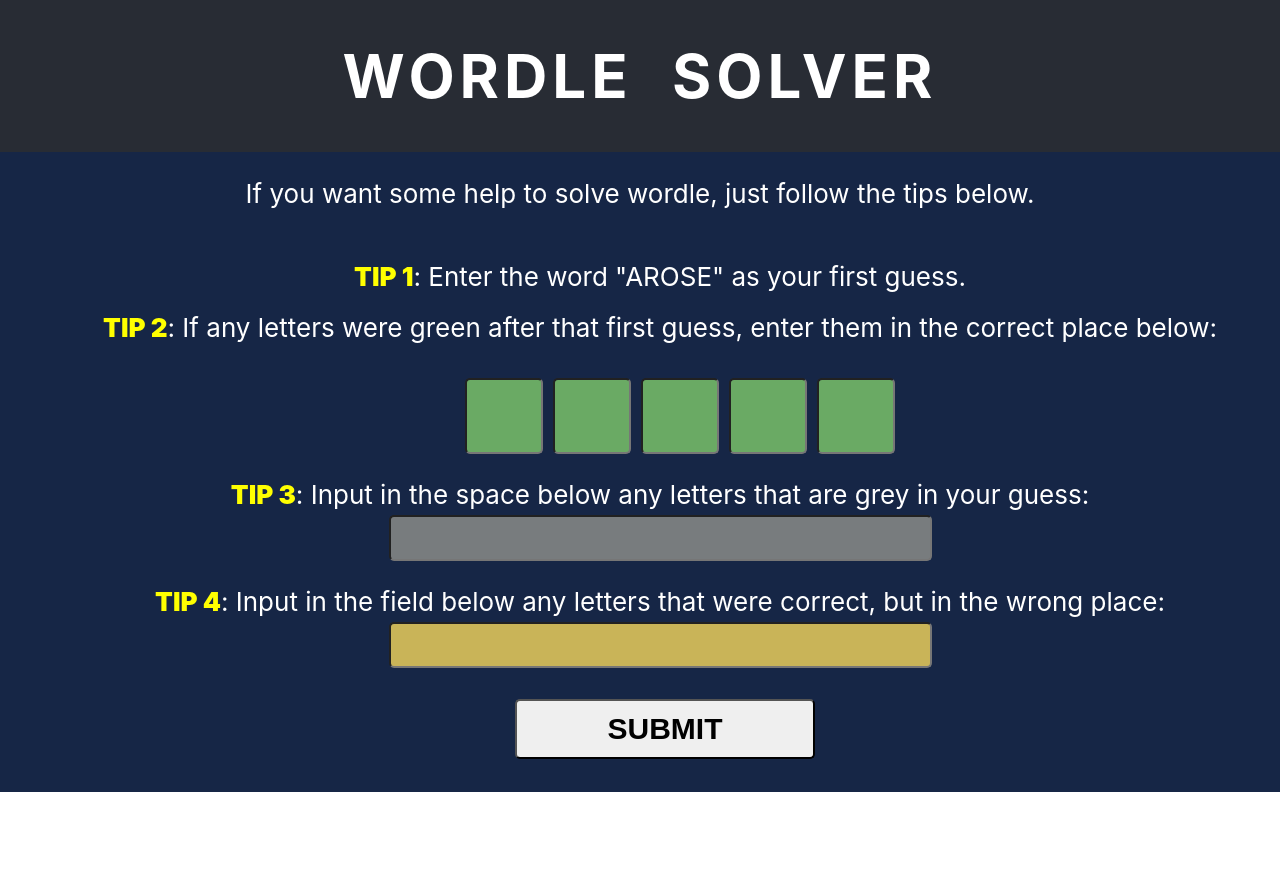
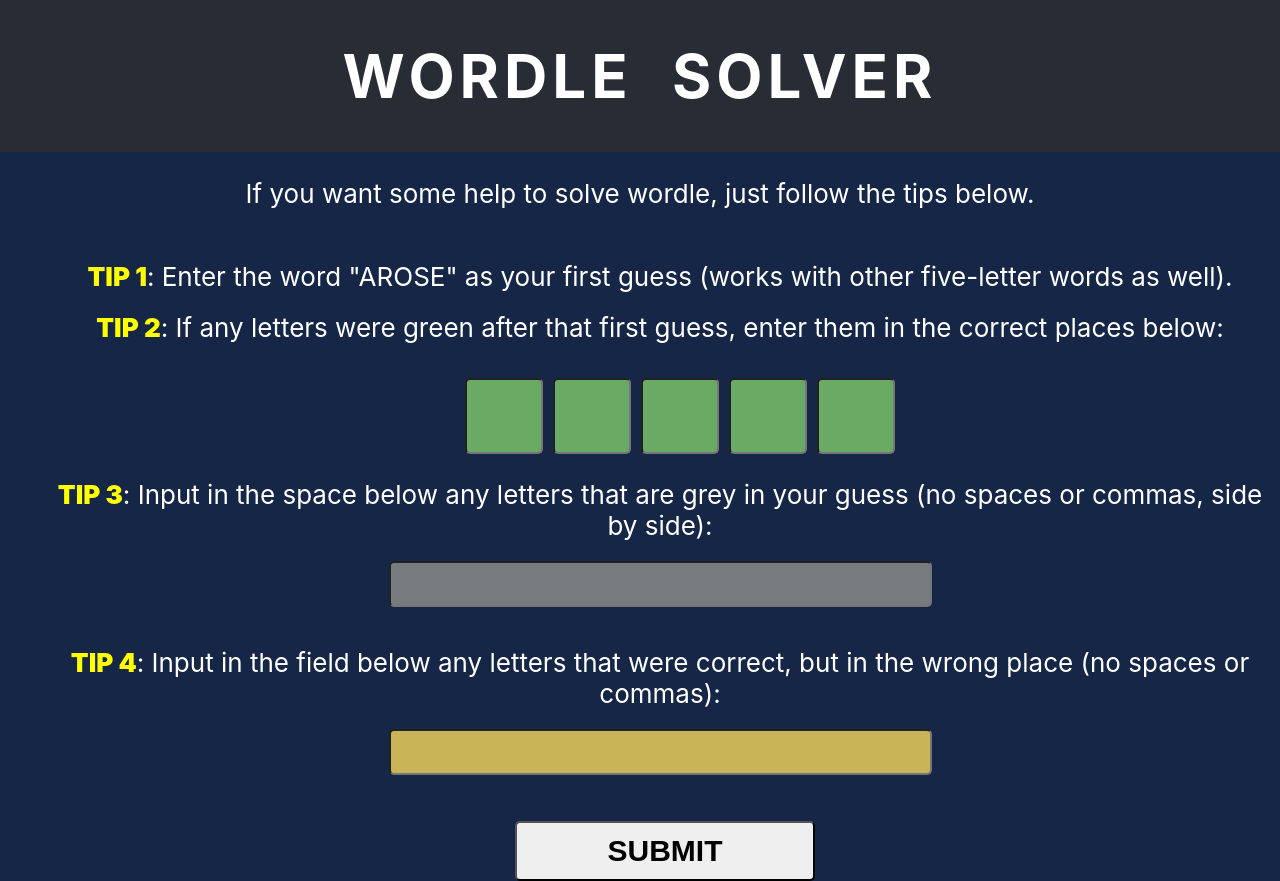
Before and after one commit to mrbaker1917/wordle_solver, a React (Create React App) app: page / in a window 1280 px wide. Before the commit the page ends 800 px from the top, so only its background shows below. Built offline with nearby package versions, Linux system fonts and the light colour scheme.

Commit message:
adds style fixes and max input length for placers

```diff
--- a/src/App.css
+++ b/src/App.css
@@ -1,10 +1,5 @@
 .App {
   text-align: center;
-}
-
-.App-logo {
-  height: 20vmin;
-  pointer-events: none;
 }
 
 h1 {
@@ -69,7 +64,7 @@
 .banned-letters {
   height: 40px;
   min-width: 100px;
-  margin: 5px;
+  margin: 20px;
   text-align: center;
   font-size: 40px;
   text-transform: uppercase;
@@ -82,7 +77,7 @@
 .right-letters {
   height: 40px;
   min-width: 100px;
-  margin: 5px;
+  margin: 20px;
   text-align: center;
   font-size: 40px;
   text-transform: uppercase;
--- a/src/Components/Form.js
+++ b/src/Components/Form.js
@@ -12,7 +12,7 @@
       place4: "",
       bannedLetters: "",
       rightLetters: "",
-      select_words: [],
+      select_words: getWords(),
       clicked: false,
     };
   }
@@ -38,40 +38,40 @@
           <ul>
             <li>
               <span className="tip">TIP 1</span>: Enter the word "AROSE" as your
-              first guess.
+              first guess (works with other five-letter words as well).
             </li>
             <li>
               <span className="tip">TIP 2</span>: If any letters were green
-              after that first guess, enter them in the correct place below:
+              after that first guess, enter them in the correct places below:
             </li>
             <li>
               <ul className="place-list">
                 <li className="placers place0">
-                  <input />
+                  <input maxLength={1} />
                 </li>
                 <li className="placers place1">
-                  <input />
+                  <input maxLength={1} />
                 </li>
                 <li className="placers place2">
-                  <input />
+                  <input maxLength={1} />
                 </li>
                 <li className="placers place3">
-                  <input />
+                  <input maxLength={1} />
                 </li>
                 <li className="placers place4">
-                  <input />
+                  <input maxLength={1} />
                 </li>
               </ul>
             </li>
             <li>
               <span className="tip">TIP 3</span>: Input in the space below any
-              letters that are grey in your guess:
+              letters that are grey in your guess (no spaces or commas, side by side):
               <br />
               <input className="banned-letters" />
             </li>
             <li>
               <span className="tip">TIP 4</span>: Input in the field below any
-              letters that were correct, but in the wrong place:
+              letters that were correct, but in the wrong place (no spaces or commas):
               <br />
               <input className="right-letters" />
             </li>
```
